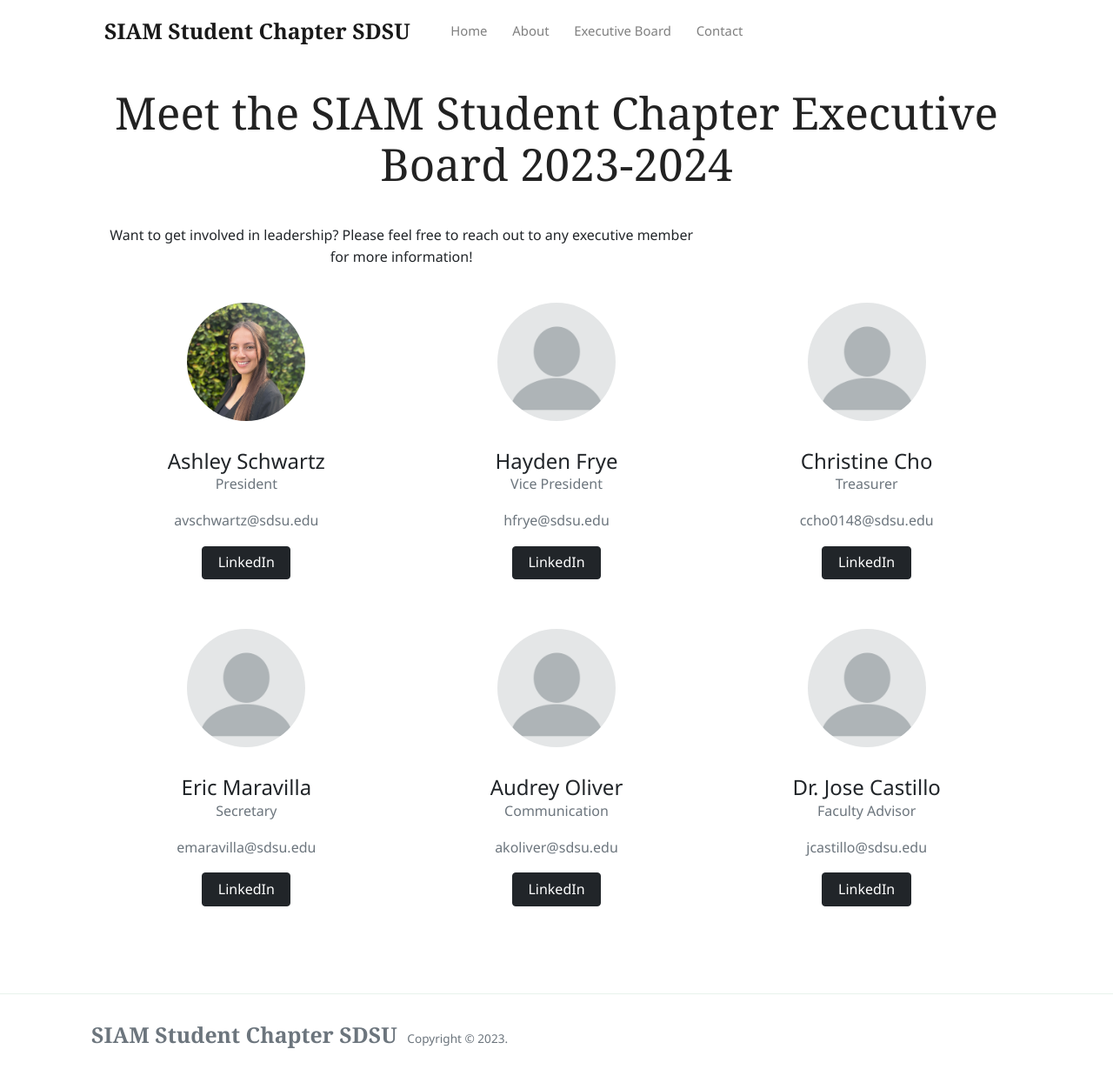
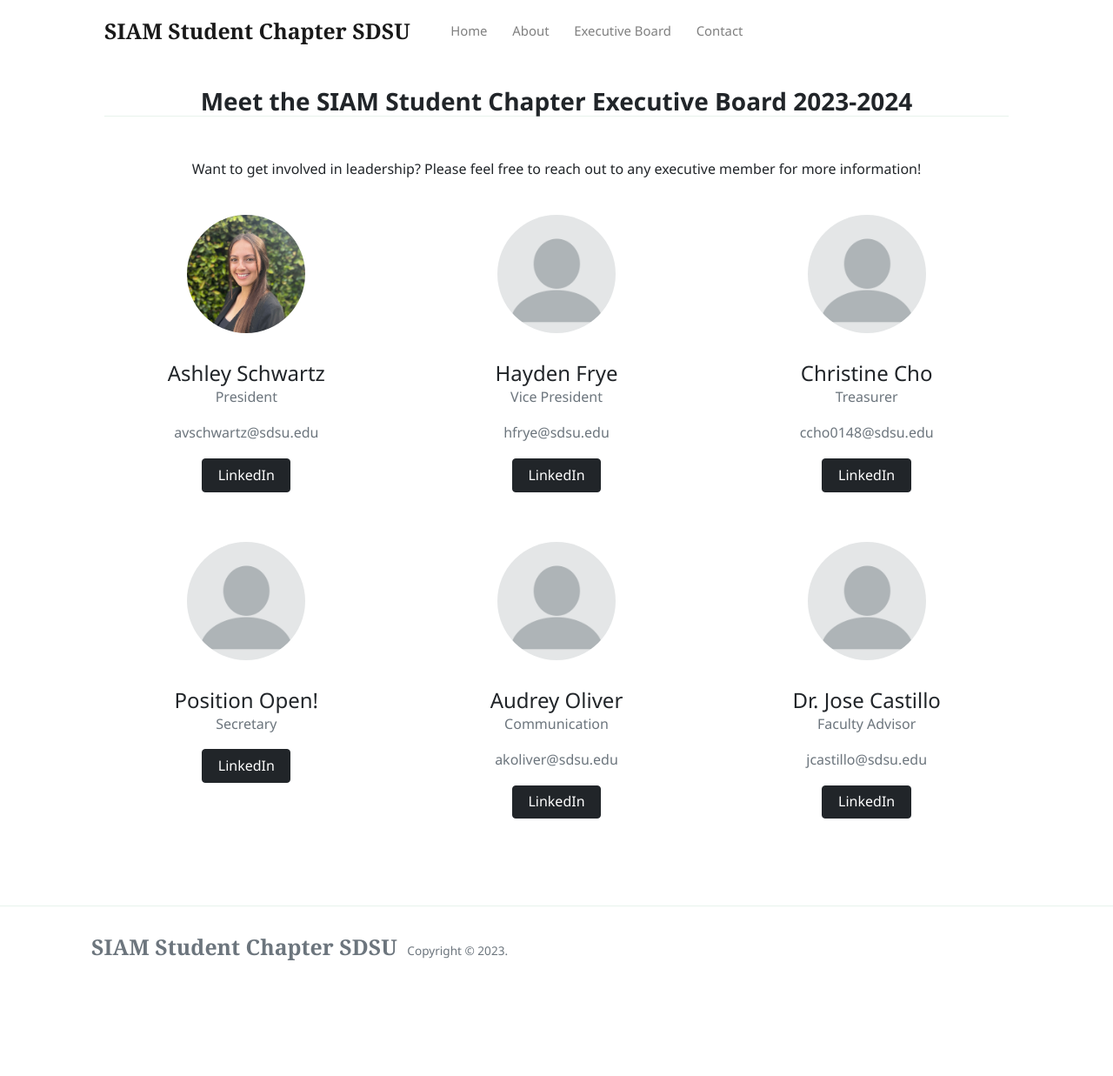
Before and after one commit to siamscsdsu/siamscsdsu.github.io, a Jekyll site: the page built from _pages/team.md, in a window 1280 px wide and 1237 px high. Shown: the whole window at 87% size. Built offline with Jekyll 4.4.1, drawn with Linux system fonts in a browser that asks for light colours; nearby versions of some CDN libraries.

Commit message:
Team update

```diff
--- a/_config.yml
+++ b/_config.yml
@@ -5,7 +5,7 @@
 # favicon: 'assets/images/favicon.ico'
 # baseurl: "/"
 # baseurl: "https://siamscsdsu.github.io"
-# email: 'wowthemesnet@gmail.com'
+email: 'siamscsdsu@gmail.com'
 
 include: ["_pages"]
 permalink: /:title/
@@ -37,10 +37,10 @@
   email: ccho0148@sdsu.edu
   linkedin:
 
-- name: Eric Maravilla
+- name: Position Open!
   pic: missing
   position: Secretary
-  email: emaravilla@sdsu.edu
+  email:
   linkedin:
 
 - name: Audrey Oliver
--- a/_layouts/team.html
+++ b/_layouts/team.html
@@ -5,14 +5,16 @@
 <div class="container">
     <div class="row mt-3">
         <div class="col-lg-12 text-center">
-            <h3 class="display-4 mb-4 article-headline">Meet the SIAM Student Chapter Executive Board 2023-2024</h3>
+            <h3 class="font-weight-bold spanborder" >Meet the SIAM Student Chapter Executive Board 2023-2024</h3>
         </div>
     </div>
     <div class="row mt-3">
-        <div class="col-md-12 col-lg-8 text-center">
-            <p class="page-content">Want to get involved in leadership? Please feel free to reach out to any executive member for more information!</p>
-        </div>
+    <div class="col-lg-12 text-center">
+            <p class = "article-post">
+                Want to get involved in leadership? Please feel free to reach out to any executive member for more information!
+            </p>
     </div>
+</div>
     <div class="row mt-3">
         {% for member in site.people %}
         <div class="col-sm-4">
```
Also changed, not shown: _pages/contact.md (+3 -0 lines), README.md, 9 other files.
